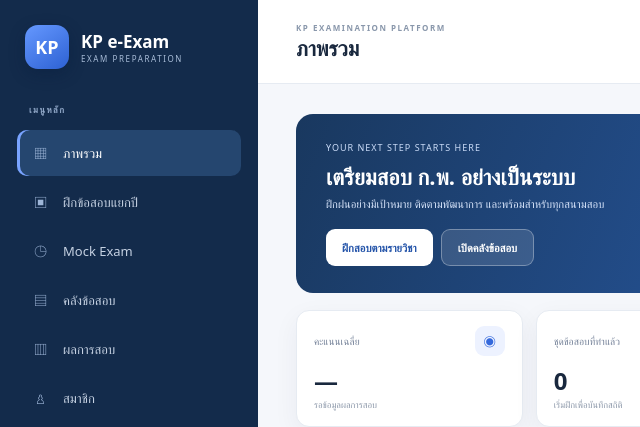
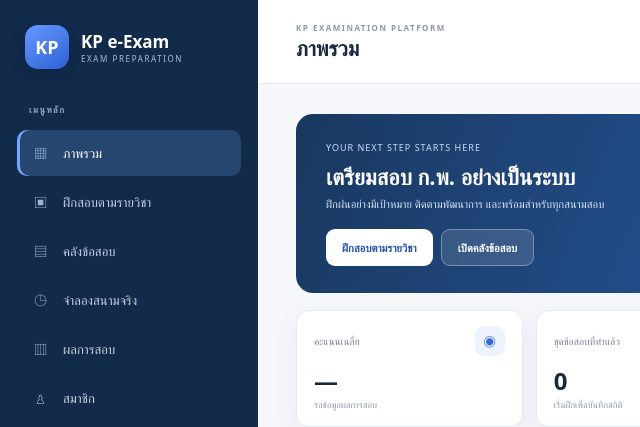
Before and after one commit to kridtayod-1988/kp-exam-platform, a website: page index.html in a window 1280 px wide. Shown: the top 427 px of the page, 0-640 px from the left. Drawn offline with Linux system fonts and the light colour scheme; no server answers; a web font is replaced by a local one.

Commit message:
feat(ui): rename exam navigation labels

```diff
--- a/index.html
+++ b/index.html
@@ -19,9 +19,9 @@
     <div class="nav-label">เมนูหลัก</div>
     <nav id="main-nav" aria-label="เมนูหลัก">
       <button class="nav-item active" data-view="dashboard"><span>▦</span>ภาพรวม</button>
-      <button class="nav-item" data-view="by-year"><span>▣</span>ฝึกข้อสอบแยกปี</button>
-      <button class="nav-item" data-view="mock"><span>◷</span>Mock Exam</button>
-      <button class="nav-item" data-view="bank"><span>▤</span>คลังข้อสอบ</button>
+      <button class="nav-item" data-view="by-year"><span>▣</span>ฝึกสอบตามรายวิชา</button>
+      <button class="nav-item" data-view="mock"><span>▤</span>คลังข้อสอบ</button>
+      <button class="nav-item" data-view="bank"><span>◷</span>จำลองสนามจริง</button>
       <button class="nav-item" data-view="results"><span>▥</span>ผลการสอบ</button>
       <button class="nav-item" data-view="member"><span>♙</span>สมาชิก</button>
     </nav>
```
